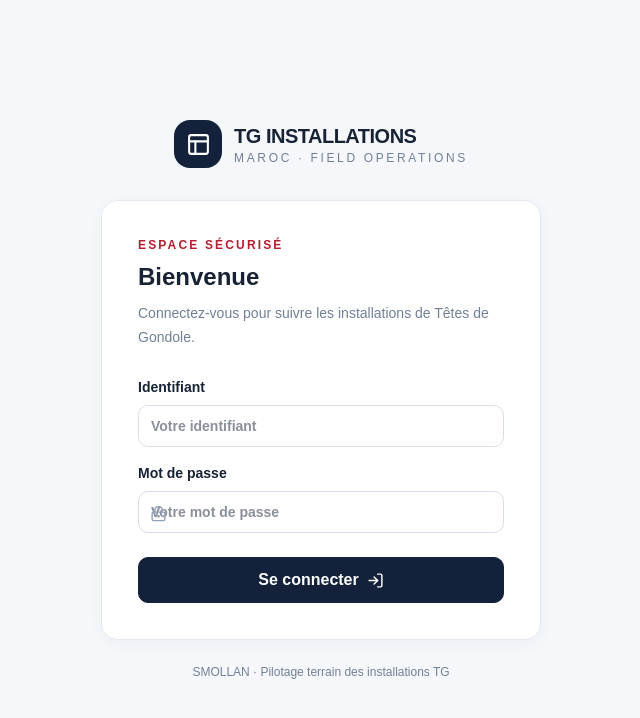
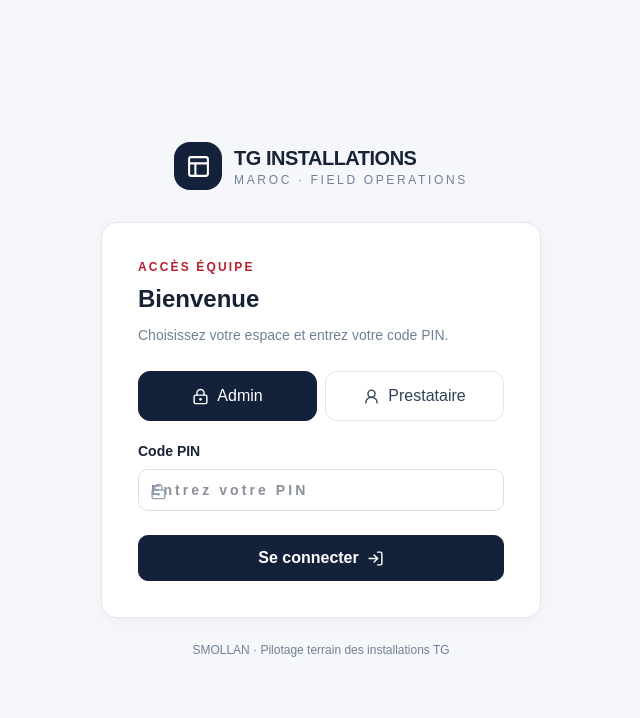
Before and after one commit to abdelhamidanachad-wq/kroon-tg-instalation, a Next.js app: page /login in a window 1280 px wide. Shown: the top 718 px of the page, without its empty margins (319-959 px from the left). Built offline with nearby package versions, Linux system fonts and the light colour scheme.

Commit message:
Simplify team login to role and PIN

```diff
--- a/app/login/page.tsx
+++ b/app/login/page.tsx
@@ -1,36 +1,100 @@
 'use client';
 import { useState, type FormEvent } from 'react';
 import { useRouter } from 'next/navigation';
-import { LockKeyhole, LogIn, PanelsTopLeft } from 'lucide-react';
+import { LockKeyhole, LogIn, PanelsTopLeft, UserRound } from 'lucide-react';
+
+type ProviderOption = { username: string; label: string };
 
 export default function LoginPage() {
   const router = useRouter();
-  const [username, setUsername] = useState('');
-  const [password, setPassword] = useState('');
+  const [role, setRole] = useState<'ADMIN' | 'PROVIDER'>('ADMIN');
+  const [provider, setProvider] = useState('');
+  const [pin, setPin] = useState('');
   const [error, setError] = useState('');
   const [busy, setBusy] = useState(false);
+  const [providers, setProviders] = useState<ProviderOption[]>([]);
+  const [loadingProviders, setLoadingProviders] = useState(false);
+
+  async function chooseRole(nextRole: 'ADMIN' | 'PROVIDER') {
+    setRole(nextRole);
+    setError('');
+    setPin('');
+    if (nextRole === 'PROVIDER' && providers.length === 0) {
+      setLoadingProviders(true);
+      try {
+        const response = await fetch('/api/auth/providers', { cache: 'no-store' });
+        const data = await response.json();
+        if (!response.ok) throw new Error(data.error || 'Liste des prestataires indisponible.');
+        setProviders(data.providers || []);
+        if (data.providers?.length) setProvider(data.providers[0].username);
+      } catch (e) {
+        setError(e instanceof Error ? e.message : 'Liste des prestataires indisponible.');
+      } finally {
+        setLoadingProviders(false);
+      }
+    }
+  }
+
   async function submit(e: FormEvent) {
-    e.preventDefault(); setBusy(true); setError('');
+    e.preventDefault();
+    setBusy(true);
+    setError('');
     try {
-      const res = await fetch('/api/auth/login', { method: 'POST', headers: { 'Content-Type': 'application/json' }, body: JSON.stringify({ username, password }) });
+      const res = await fetch('/api/auth/login', {
+        method: 'POST',
+        headers: { 'Content-Type': 'application/json' },
+        body: JSON.stringify(role === 'ADMIN' ? { role, pin } : { role, username: provider, pin }),
+      });
       const data = await res.json();
       if (!res.ok) throw new Error(data.error || 'Connexion impossible.');
-      router.replace(data.redirectTo); router.refresh();
-    } catch (err) { setError(err instanceof Error ? err.message : 'Une erreur est survenue.'); }
-    finally { setBusy(false); }
+      router.replace(data.redirectTo);
+      router.refresh();
+    } catch (err) {
+      setError(err instanceof Error ? err.message : 'Une erreur est survenue.');
+    } finally {
+      setBusy(false);
+    }
   }
+
   return <main className="min-h-screen flex items-center justify-center p-4 bg-[radial-gradient(ellipse_at_top_left,_#e7edf8,_transparent_48%),#f5f7fb]">
     <div className="w-full max-w-[440px]">
-      <div className="flex items-center justify-center gap-3 mb-8"><div className="w-12 h-12 rounded-2xl bg-[#13223a] text-white flex items-center justify-center"><PanelsTopLeft size={25}/></div><div><div className="text-xl font-extrabold tracking-tight">TG INSTALLATIONS</div><div className="text-xs tracking-[.22em] muted uppercase">Maroc · Field operations</div></div></div>
+      <div className="flex items-center justify-center gap-3 mb-8">
+        <div className="w-12 h-12 rounded-2xl bg-[#13223a] text-white flex items-center justify-center"><PanelsTopLeft size={25}/></div>
+        <div><div className="text-xl font-extrabold tracking-tight">TG INSTALLATIONS</div><div className="text-xs tracking-[.22em] muted uppercase">Maroc · Field operations</div></div>
+      </div>
       <div className="panel p-7 sm:p-9">
-        <p className="text-xs font-bold uppercase tracking-[.18em] text-[#b51f30] mb-2">Espace sécurisé</p><h1 className="text-2xl font-bold">Bienvenue</h1><p className="muted mt-2 text-sm leading-6">Connectez-vous pour suivre les installations de Têtes de Gondole.</p>
-        <form onSubmit={submit} className="mt-7 space-y-4">
-          <label className="block text-sm font-semibold">Identifiant<input className="field mt-2" autoComplete="username" value={username} onChange={e=>setUsername(e.target.value)} placeholder="Votre identifiant" required /></label>
-          <label className="block text-sm font-semibold">Mot de passe<div className="relative mt-2"><LockKeyhole size={17} className="absolute left-3 top-3.5 text-slate-400"/><input className="field pl-10" type="password" autoComplete="current-password" value={password} onChange={e=>setPassword(e.target.value)} placeholder="Votre mot de passe" required /></div></label>
+        <p className="text-xs font-bold uppercase tracking-[.18em] text-[#b51f30] mb-2">Accès équipe</p>
+        <h1 className="text-2xl font-bold">Bienvenue</h1>
+        <p className="muted mt-2 text-sm leading-6">Choisissez votre espace et entrez votre code PIN.</p>
+        <div className="grid grid-cols-2 gap-2 mt-6" role="group" aria-label="Type d'accès">
+          <button type="button" onClick={() => chooseRole('ADMIN')} className={`rounded-xl border px-3 py-3 text-sm font-bold ${role === 'ADMIN' ? 'bg-[#13223a] text-white border-[#13223a]' : 'bg-white border-slate-200 text-slate-700'}`}>
+            <LockKeyhole size={17} className="inline mr-2"/>Admin
+          </button>
+          <button type="button" onClick={() => chooseRole('PROVIDER')} className={`rounded-xl border px-3 py-3 text-sm font-bold ${role === 'PROVIDER' ? 'bg-[#13223a] text-white border-[#13223a]' : 'bg-white border-slate-200 text-slate-700'}`}>
+            <UserRound size={17} className="inline mr-2"/>Prestataire
+          </button>
+        </div>
+        <form onSubmit={submit} className="mt-5 space-y-4">
+          {role === 'PROVIDER' && <label className="block text-sm font-semibold">Votre nom
+            <select className="field mt-2" value={provider} onChange={e => setProvider(e.target.value)} required disabled={loadingProviders || providers.length === 0}>
+              {loadingProviders && <option value="">Chargement…</option>}
+              {!loadingProviders && providers.length === 0 && <option value="">Aucun prestataire disponible</option>}
+              {providers.map(item => <option key={item.username} value={item.username}>{item.label}</option>)}
+            </select>
+          </label>}
+          <label className="block text-sm font-semibold">Code PIN
+            <div className="relative mt-2">
+              <LockKeyhole size={17} className="absolute left-3 top-3.5 text-slate-400"/>
+              <input className="field pl-10 tracking-[.22em]" type="password" inputMode="numeric" autoComplete="current-password" value={pin} onChange={e => setPin(e.target.value.replace(/\D/g, '').slice(0, 12))} placeholder="Entrez votre PIN" minLength={4} maxLength={12} required />
+            </div>
+          </label>
           {error && <div role="alert" className="text-sm rounded-lg bg-red-50 text-red-700 border border-red-100 p-3">{error}</div>}
-          <button className="btn w-full py-3 mt-2" type="submit" disabled={busy}>{busy ? 'Connexion…' : 'Se connecter'} <LogIn size={17}/></button>
+          <button className="btn w-full py-3 mt-2" type="submit" disabled={busy || (role === 'PROVIDER' && (!provider || loadingProviders || providers.length === 0))}>
+            {busy ? 'Connexion…' : 'Se connecter'} <LogIn size={17}/>
+          </button>
         </form>
-      </div><p className="text-center muted text-xs mt-6">SMOLLAN · Pilotage terrain des installations TG</p>
+      </div>
+      <p className="text-center muted text-xs mt-6">SMOLLAN · Pilotage terrain des installations TG</p>
     </div>
   </main>;
 }
```
